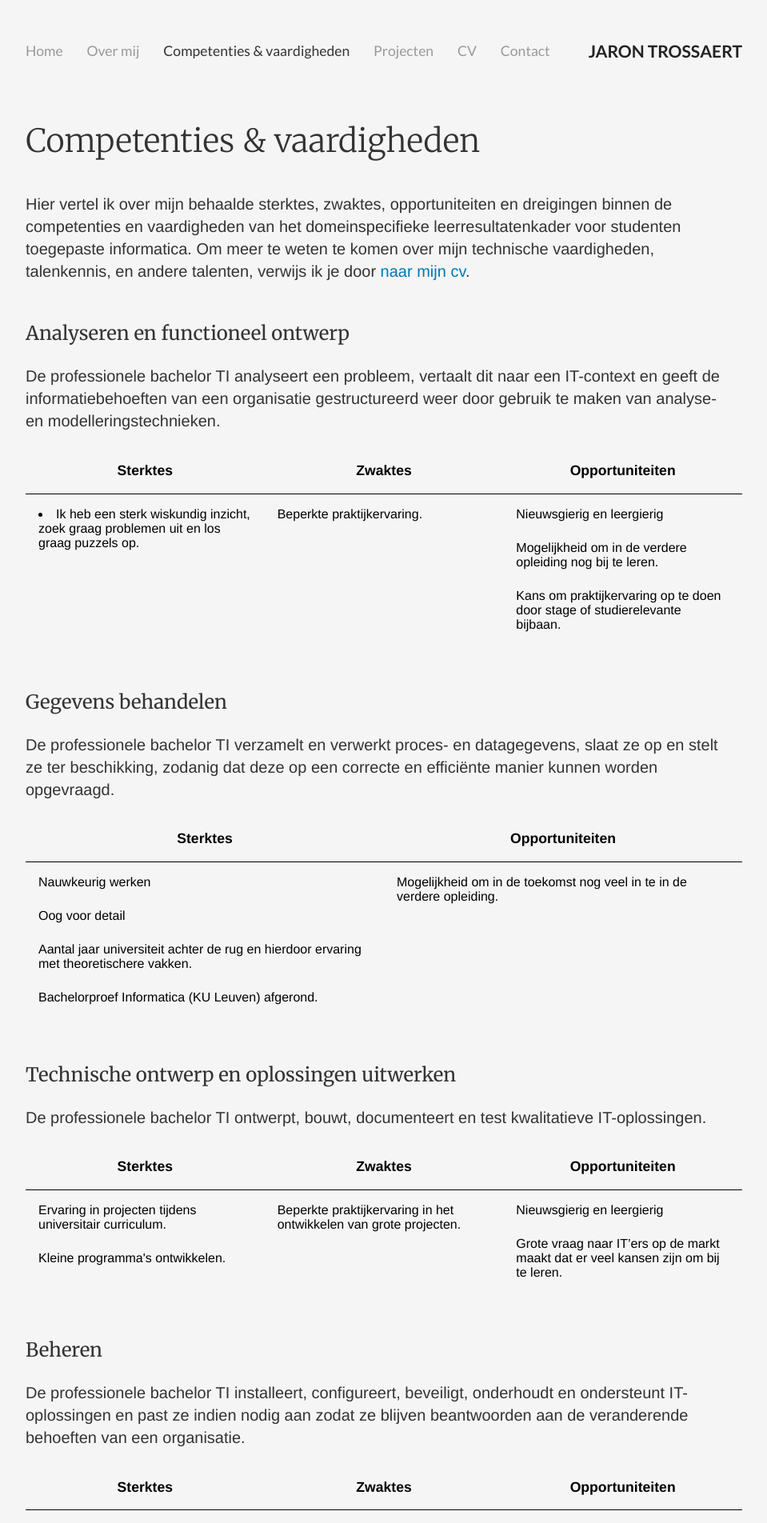
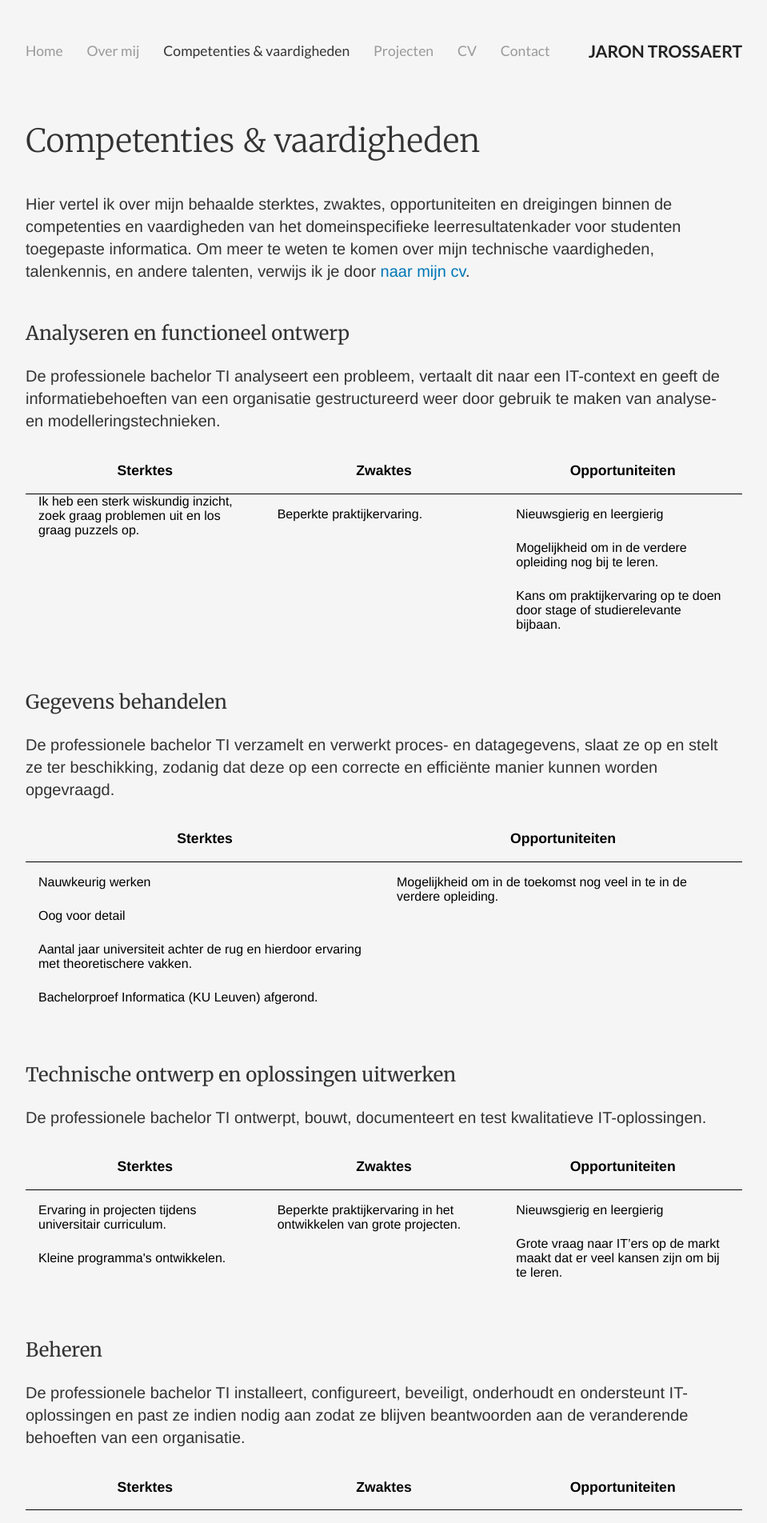
Before and after one commit to Jornax/Jornax.github.io, a Jekyll site: the page built from competences/index.html, in a window 1280 px wide. Shown: the top 1904 px of the page at 80% size, without its empty margins (160-1119 px from the left). Built offline with Jekyll 4.4.1, drawn with Linux system fonts in a browser that asks for light colours.

```diff
--- a/competences/index.html
+++ b/competences/index.html
@@ -30,7 +30,7 @@ title: Competenties & vaardigheden
                         <tr>
                             <td>
 
-                                    <li>Ik heb een sterk wiskundig inzicht, zoek graag problemen uit en los graag puzzels op. </li>
+                                    Ik heb een sterk wiskundig inzicht, zoek graag problemen uit en los graag puzzels op.
 
                             </td>
                             <td>
```
